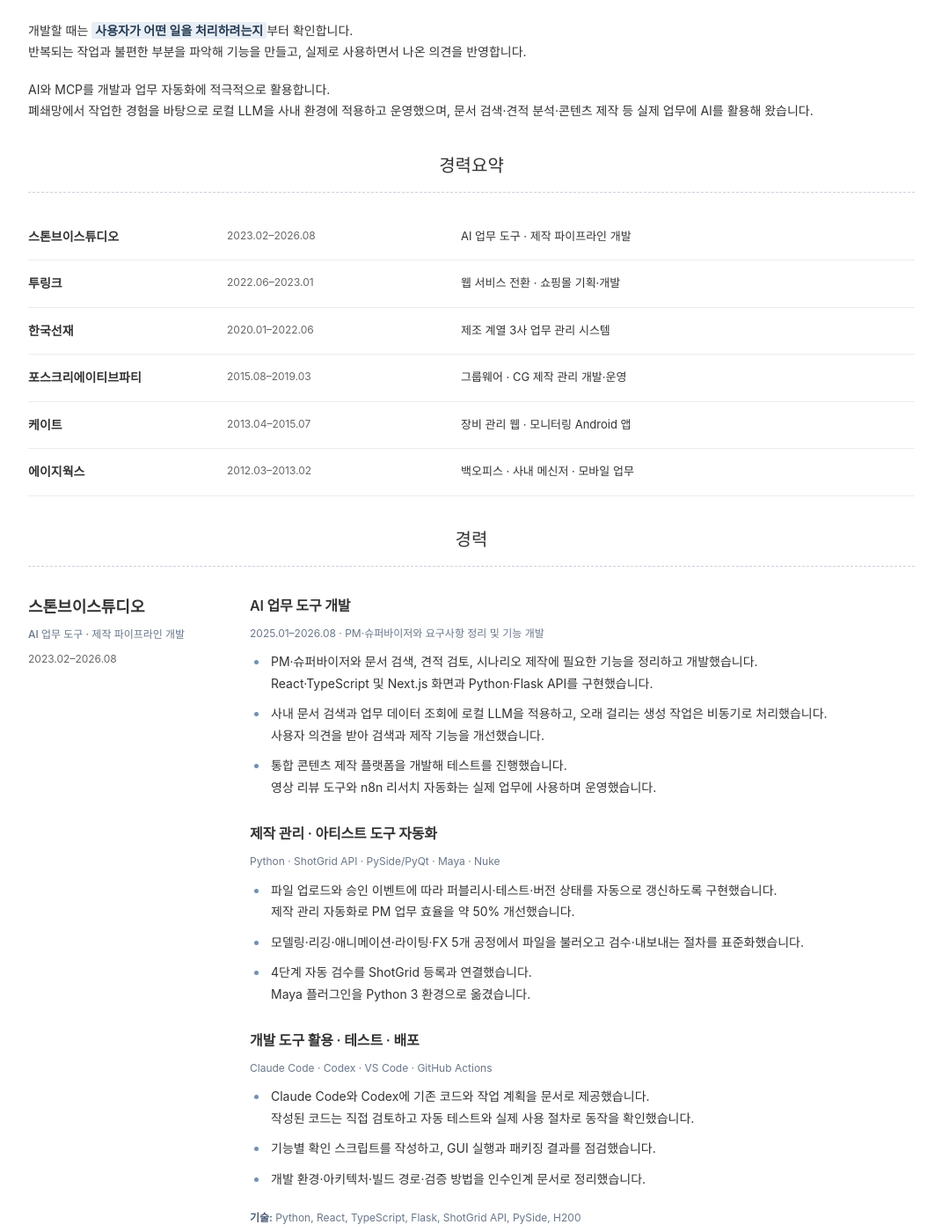
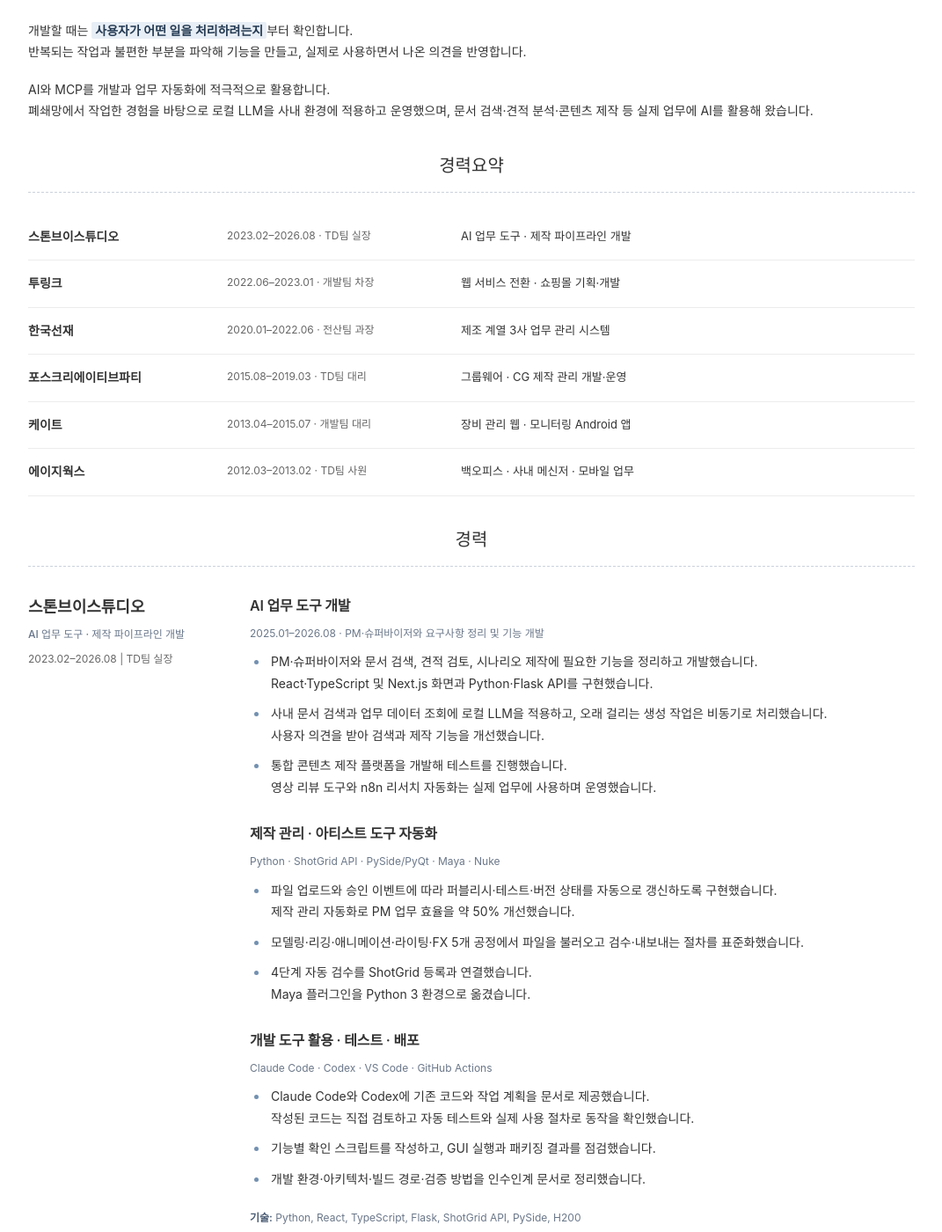
Before and after one commit to wodbow12/wodbow12.github.io, a Jekyll site: the page index.html, which Jekyll copies as it is, in a window 1280 px wide and 1400 px high, scrolled down 444 px. Shown: the whole window at 88% size, without its empty margins (104-1175 px from the left). Built offline with Jekyll 4.4.1, drawn with Linux system fonts in a browser that asks for light colours; some of the changed text lies outside the part shown.

Commit message:
Add confirmed teams and job titles to career summary and experience

```diff
--- a/index.html
+++ b/index.html
@@ -13,20 +13,20 @@
 <p><strong>웹 서비스와 사내 업무 시스템을 개발해 온 13년차 개발자입니다.</strong><br>제조업의 수주·발주·재고 관리부터 그룹웨어, 영상 제작 도구까지 여러 분야의 업무를 맡았습니다.<br>사용자에게 필요한 기능을 정리하고 데이터베이스, API, 화면을 설계해 개발·배포·운영까지 진행했습니다.</p>
 <p>최근에는 PM·슈퍼바이저와 함께 <mark>문서 검색과 견적 검토를 돕는 AI 도구</mark>와 시나리오·영상 제작 플랫폼을 개발했습니다.<br>사내 문서와 ShotGrid 데이터를 검색에 활용하고, 시나리오 분석 결과를 이미지·영상 생성으로 이어지도록 구현했습니다.<br>로컬 LLM 서버를 운영하면서 응답 지연과 오류를 개선했고, 뉴스와 지원사업을 수집해 공유하는 업무도 자동화했습니다.</p>
 <p>개발할 때는 <mark>사용자가 어떤 일을 처리하려는지</mark>부터 확인합니다.<br>반복되는 작업과 불편한 부분을 파악해 기능을 만들고, 실제로 사용하면서 나온 의견을 반영합니다.</p><p>AI와 MCP를 개발과 업무 자동화에 적극적으로 활용합니다.<br>폐쇄망에서 작업한 경험을 바탕으로 로컬 LLM을 사내 환경에 적용하고 운영했으며, 문서 검색·견적 분석·콘텐츠 제작 등 실제 업무에 AI를 활용해 왔습니다.</p></div></div></section>
-<section aria-labelledby="summary"><h2 class="section-title" id="summary">경력요약</h2><div class="summary-row"><strong>스톤브이스튜디오</strong><span>2023.02–2026.08</span><p>AI 업무 도구 · 제작 파이프라인 개발</p></div>
-<div class="summary-row"><strong>투링크</strong><span>2022.06–2023.01</span><p>웹 서비스 전환 · 쇼핑몰 기획·개발</p></div>
-<div class="summary-row"><strong>한국선재</strong><span>2020.01–2022.06</span><p>제조 계열 3사 업무 관리 시스템</p></div>
-<div class="summary-row"><strong>포스크리에이티브파티</strong><span>2015.08–2019.03</span><p>그룹웨어 · CG 제작 관리 개발·운영</p></div>
-<div class="summary-row"><strong>케이트</strong><span>2013.04–2015.07</span><p>장비 관리 웹 · 모니터링 Android 앱</p></div>
-<div class="summary-row"><strong>에이지웍스</strong><span>2012.03–2013.02</span><p>백오피스 · 사내 메신저 · 모바일 업무</p></div></section>
-<section aria-labelledby="experience"><h2 class="section-title" id="experience">경력</h2><div class="company"><aside><h3>스톤브이스튜디오</h3><p><strong>AI 업무 도구 · 제작 파이프라인 개발</strong></p><p class="period">2023.02–2026.08</p></aside><article><h4>AI 업무 도구 개발</h4><p class="meta">2025.01–2026.08 · PM·슈퍼바이저와 요구사항 정리 및 기능 개발</p><ul><li>PM·슈퍼바이저와 문서 검색, 견적 검토, 시나리오 제작에 필요한 기능을 정리하고 개발했습니다.<br>React·TypeScript 및 Next.js 화면과 Python·Flask API를 구현했습니다.</li><li>사내 문서 검색과 업무 데이터 조회에 로컬 LLM을 적용하고, 오래 걸리는 생성 작업은 비동기로 처리했습니다.<br>사용자 의견을 받아 검색과 제작 기능을 개선했습니다.</li><li>통합 콘텐츠 제작 플랫폼을 개발해 테스트를 진행했습니다.<br>영상 리뷰 도구와 n8n 리서치 자동화는 실제 업무에 사용하며 운영했습니다.</li></ul>
+<section aria-labelledby="summary"><h2 class="section-title" id="summary">경력요약</h2><div class="summary-row"><strong>스톤브이스튜디오</strong><span>2023.02–2026.08 · TD팀 실장</span><p>AI 업무 도구 · 제작 파이프라인 개발</p></div>
+<div class="summary-row"><strong>투링크</strong><span>2022.06–2023.01 · 개발팀 차장</span><p>웹 서비스 전환 · 쇼핑몰 기획·개발</p></div>
+<div class="summary-row"><strong>한국선재</strong><span>2020.01–2022.06 · 전산팀 과장</span><p>제조 계열 3사 업무 관리 시스템</p></div>
+<div class="summary-row"><strong>포스크리에이티브파티</strong><span>2015.08–2019.03 · TD팀 대리</span><p>그룹웨어 · CG 제작 관리 개발·운영</p></div>
+<div class="summary-row"><strong>케이트</strong><span>2013.04–2015.07 · 개발팀 대리</span><p>장비 관리 웹 · 모니터링 Android 앱</p></div>
+<div class="summary-row"><strong>에이지웍스</strong><span>2012.03–2013.02 · TD팀 사원</span><p>백오피스 · 사내 메신저 · 모바일 업무</p></div></section>
+<section aria-labelledby="experience"><h2 class="section-title" id="experience">경력</h2><div class="company"><aside><h3>스톤브이스튜디오</h3><p><strong>AI 업무 도구 · 제작 파이프라인 개발</strong></p><p class="period">2023.02–2026.08 | TD팀 실장</p></aside><article><h4>AI 업무 도구 개발</h4><p class="meta">2025.01–2026.08 · PM·슈퍼바이저와 요구사항 정리 및 기능 개발</p><ul><li>PM·슈퍼바이저와 문서 검색, 견적 검토, 시나리오 제작에 필요한 기능을 정리하고 개발했습니다.<br>React·TypeScript 및 Next.js 화면과 Python·Flask API를 구현했습니다.</li><li>사내 문서 검색과 업무 데이터 조회에 로컬 LLM을 적용하고, 오래 걸리는 생성 작업은 비동기로 처리했습니다.<br>사용자 의견을 받아 검색과 제작 기능을 개선했습니다.</li><li>통합 콘텐츠 제작 플랫폼을 개발해 테스트를 진행했습니다.<br>영상 리뷰 도구와 n8n 리서치 자동화는 실제 업무에 사용하며 운영했습니다.</li></ul>
 <h4>제작 관리 · 아티스트 도구 자동화</h4><p class="meta">Python · ShotGrid API · PySide/PyQt · Maya · Nuke</p><ul><li>파일 업로드와 승인 이벤트에 따라 퍼블리시·테스트·버전 상태를 자동으로 갱신하도록 구현했습니다.<br>제작 관리 자동화로 PM 업무 효율을 약 50% 개선했습니다.</li><li>모델링·리깅·애니메이션·라이팅·FX 5개 공정에서 파일을 불러오고 검수·내보내는 절차를 표준화했습니다.</li><li>4단계 자동 검수를 ShotGrid 등록과 연결했습니다.<br>Maya 플러그인을 Python 3 환경으로 옮겼습니다.</li></ul>
 <h4>개발 도구 활용 · 테스트 · 배포</h4><p class="meta">Claude Code · Codex · VS Code · GitHub Actions</p><ul><li>Claude Code와 Codex에 기존 코드와 작업 계획을 문서로 제공했습니다.<br>작성된 코드는 직접 검토하고 자동 테스트와 실제 사용 절차로 동작을 확인했습니다.</li><li>기능별 확인 스크립트를 작성하고, GUI 실행과 패키징 결과를 점검했습니다.</li><li>개발 환경·아키텍처·빌드 경로·검증 방법을 인수인계 문서로 정리했습니다.</li></ul><p class="meta"><strong>기술:</strong> Python, React, TypeScript, Flask, ShotGrid API, PySide, H200</p></article></div>
-<div class="company"><aside><h3>투링크</h3><p><strong>웹 서비스 전환 · 쇼핑몰 기획·개발</strong></p><p class="period">2022.06–2023.01</p></aside><article><h4>서비스 전환 · 쇼핑몰 전체 개발</h4><p class="meta">기획 · 설계 · 구현 · 배포</p><ul><li>vo.la의 PHP 기반 프런트엔드를 React로 전환했습니다.</li><li>일산농협 쇼핑몰·웹사이트를 기획하고 상품·주문·회원·결제·관리자 기능을 설계해 개발·배포했습니다.</li><li>모바일에서도 사용할 수 있는 반응형 화면을 만들고 AWS 인프라와 로드밸런싱을 구성했습니다.</li></ul><p class="meta"><strong>기술:</strong> PHP, React, MySQL, AWS ALB·EC2·RDS·S3</p></article></div>
-<div class="company"><aside><h3>한국선재</h3><p><strong>제조 계열 3사 업무 관리 시스템</strong></p><p class="period">2020.01–2022.06</p></aside><article><h4>법인별 제조 업무 시스템 개발·운영</h4><p class="meta">한국선재 · 한선엔지니어링 · 기성금속</p><ul><li>각 법인의 수주·발주·재고·입고·출고 관리 시스템을 개발하고 운영했습니다.</li><li>RealGrid로 업무 문서와 보고서를 생성하는 기능을 만들었습니다.<br>현장에서 Android 기기로 바코드·QR을 검색해 데이터를 조회할 수 있도록 했습니다.</li><li>SVN으로 소스를 관리하고 AWS EC2 환경에 Jenkins 자동 배포를 구성했습니다.</li></ul><p class="meta"><strong>기술:</strong> React, Node.js, MSSQL, RealGrid, Android, AWS EC2, Jenkins, SVN</p></article></div>
-<div class="company"><aside><h3>포스크리에이티브파티</h3><p><strong>그룹웨어 · CG 제작 관리 개발·운영</strong></p><p class="period">2015.08–2019.03</p></aside><article><h4>경영지원 · CG 제작 데이터 시스템</h4><p class="meta">기획 · 개발 · 운영 · 외부 데이터 연동</p><ul><li>인트라넷에 전자결재·인사관리·예약·경영지원 기능을 구현했습니다.</li><li>세콤 입·출입 데이터를 사내 DB에 반영하는 트리거를 구성하고 근태 관리 기능을 구현했습니다.</li><li>CG 제작 데이터와 작업자 배정·진행 상태·일정을 관리하는 시스템을 개발했습니다.</li><li>ShotGrid 데이터를 사내 시스템에 연동하고 제작용 영상 변환을 자동화했습니다.</li></ul><p class="meta"><strong>기술:</strong> PHP, Python, MySQL, REST API, ShotGrid API</p></article></div>
-<div class="company"><aside><h3>케이트</h3><p><strong>장비 관리 웹 · 모니터링 Android 앱</strong></p><p class="period">2013.04–2015.07</p></aside><article><h4>대학 장비 관리 · 무인 비행체 모니터링</h4><p class="meta">웹 시스템 개발·유지보수 · 모바일 기능 구현</p><ul><li>한국해양대학교·부산대학교의 장비 관리 웹 시스템을 개발하고 유지보수했습니다.</li><li>정부 과제인 무인 비행체 모니터링 Android 앱에 소켓 통신과 영상 송출 기능을 구현했습니다.</li></ul><p class="meta"><strong>기술:</strong> ASP.NET 4, MSSQL, Windows Server, Android</p></article></div>
-<div class="company"><aside><h3>에이지웍스</h3><p><strong>백오피스 · 사내 메신저 · 모바일 업무</strong></p><p class="period">2012.03–2013.02</p></aside><article><h4>사내 업무 시스템 · 커뮤니케이션</h4><p class="meta">웹 개발·유지보수 · 서버 구축·연동</p><ul><li>백오피스와 웹 서비스를 개발하고 유지보수했습니다.</li><li>Openfire·Spark로 사내 메신저 서버를 구축하고 연동했습니다.</li><li>jQuery Mobile로 그룹웨어의 모바일 기능을 개발했습니다.</li></ul><p class="meta"><strong>기술:</strong> Openfire, Spark, jQuery Mobile</p></article></div></section>
+<div class="company"><aside><h3>투링크</h3><p><strong>웹 서비스 전환 · 쇼핑몰 기획·개발</strong></p><p class="period">2022.06–2023.01 | 개발팀 차장</p></aside><article><h4>서비스 전환 · 쇼핑몰 전체 개발</h4><p class="meta">기획 · 설계 · 구현 · 배포</p><ul><li>vo.la의 PHP 기반 프런트엔드를 React로 전환했습니다.</li><li>일산농협 쇼핑몰·웹사이트를 기획하고 상품·주문·회원·결제·관리자 기능을 설계해 개발·배포했습니다.</li><li>모바일에서도 사용할 수 있는 반응형 화면을 만들고 AWS 인프라와 로드밸런싱을 구성했습니다.</li></ul><p class="meta"><strong>기술:</strong> PHP, React, MySQL, AWS ALB·EC2·RDS·S3</p></article></div>
+<div class="company"><aside><h3>한국선재</h3><p><strong>제조 계열 3사 업무 관리 시스템</strong></p><p class="period">2020.01–2022.06 | 전산팀 과장</p></aside><article><h4>법인별 제조 업무 시스템 개발·운영</h4><p class="meta">한국선재 · 한선엔지니어링 · 기성금속</p><ul><li>각 법인의 수주·발주·재고·입고·출고 관리 시스템을 개발하고 운영했습니다.</li><li>RealGrid로 업무 문서와 보고서를 생성하는 기능을 만들었습니다.<br>현장에서 Android 기기로 바코드·QR을 검색해 데이터를 조회할 수 있도록 했습니다.</li><li>SVN으로 소스를 관리하고 AWS EC2 환경에 Jenkins 자동 배포를 구성했습니다.</li></ul><p class="meta"><strong>기술:</strong> React, Node.js, MSSQL, RealGrid, Android, AWS EC2, Jenkins, SVN</p></article></div>
+<div class="company"><aside><h3>포스크리에이티브파티</h3><p><strong>그룹웨어 · CG 제작 관리 개발·운영</strong></p><p class="period">2015.08–2019.03 | TD팀 대리</p></aside><article><h4>경영지원 · CG 제작 데이터 시스템</h4><p class="meta">기획 · 개발 · 운영 · 외부 데이터 연동</p><ul><li>인트라넷에 전자결재·인사관리·예약·경영지원 기능을 구현했습니다.</li><li>세콤 입·출입 데이터를 사내 DB에 반영하는 트리거를 구성하고 근태 관리 기능을 구현했습니다.</li><li>CG 제작 데이터와 작업자 배정·진행 상태·일정을 관리하는 시스템을 개발했습니다.</li><li>ShotGrid 데이터를 사내 시스템에 연동하고 제작용 영상 변환을 자동화했습니다.</li></ul><p class="meta"><strong>기술:</strong> PHP, Python, MySQL, REST API, ShotGrid API</p></article></div>
+<div class="company"><aside><h3>케이트</h3><p><strong>장비 관리 웹 · 모니터링 Android 앱</strong></p><p class="period">2013.04–2015.07 | 개발팀 대리</p></aside><article><h4>대학 장비 관리 · 무인 비행체 모니터링</h4><p class="meta">웹 시스템 개발·유지보수 · 모바일 기능 구현</p><ul><li>한국해양대학교·부산대학교의 장비 관리 웹 시스템을 개발하고 유지보수했습니다.</li><li>정부 과제인 무인 비행체 모니터링 Android 앱에 소켓 통신과 영상 송출 기능을 구현했습니다.</li></ul><p class="meta"><strong>기술:</strong> ASP.NET 4, MSSQL, Windows Server, Android</p></article></div>
+<div class="company"><aside><h3>에이지웍스</h3><p><strong>백오피스 · 사내 메신저 · 모바일 업무</strong></p><p class="period">2012.03–2013.02 | TD팀 사원</p></aside><article><h4>사내 업무 시스템 · 커뮤니케이션</h4><p class="meta">웹 개발·유지보수 · 서버 구축·연동</p><ul><li>백오피스와 웹 서비스를 개발하고 유지보수했습니다.</li><li>Openfire·Spark로 사내 메신저 서버를 구축하고 연동했습니다.</li><li>jQuery Mobile로 그룹웨어의 모바일 기능을 개발했습니다.</li></ul><p class="meta"><strong>기술:</strong> Openfire, Spark, jQuery Mobile</p></article></div></section>
 <section aria-labelledby="projects"><h2 class="section-title" id="projects">프로젝트</h2><div class="project"><aside><h3>문서·견적 분석 AI 어시스턴트</h3><span class="status">PM·슈퍼바이저와 개발</span></aside><article><p class="meta"><strong>담당:</strong> 업무 분석 · 풀스택 개발 · RAG · 도구 연동<br><strong>주요 기술:</strong> Python, Flask, React, TypeScript, Milvus, Cross Encoder, ShotGrid API</p><ul><li>사용자 요청을 키워드와 LLM으로 분석해 15개 유형으로 분류했습니다.<br>요청에 따라 문서 처리·검색·견적 검토·프로젝트 현황 조회 기능을 실행하도록 구현했습니다.</li><li>PDF·Excel·Word·PowerPoint에서 내용을 추출해 검색에 적합한 단위로 나누고 임베딩했습니다.<br>페이지·시트명·문서 ID·파일명·청크 순번을 저장해 답변의 출처를 확인할 수 있도록 했습니다.</li><li>일반 문서·장면 견적·에셋 견적을 별도 컬렉션으로 관리했습니다.<br>코사인 유사도로 검색 결과를 걸러내고 Cross Encoder로 다시 정렬했습니다.<br>재정렬에 실패하면 유사도 순으로 결과를 반환했습니다.</li><li>임베딩 모델을 교체할 때 사용할 재색인 도구를 만들었습니다.<br>벡터 차원이 달라지면 기존 데이터를 백업하고 컬렉션을 다시 생성해 저장하도록 구현했습니다.</li><li>장면 해석은 LLM이, 공수·금액 계산은 Python이 처리하도록 구현했습니다.<br>사용자가 산출 근거를 확인하고 수치를 수정한 뒤 Excel 견적서로 내보낼 수 있도록 했습니다.</li><li>6종 업무 조회 도구의 결과와 출처를 답변에 포함하고, 업무 단계에 맞는 도구만 실행하도록 제한했습니다.<br>문서 업로드·대화 이력 관리와 SSE 기반 실시간 답변을 구현했습니다.</li></ul></article></div>
 <div class="project"><aside><h3>시나리오·영상 제작 지원 플랫폼</h3><span class="status">PM·슈퍼바이저와 개발</span></aside><article><p class="meta"><strong>담당:</strong> 제작 흐름 설계 · 비동기 처리 · 생성 서버 연동<br><strong>주요 기술:</strong> Next.js, Flask, SQLAlchemy, vLLM, LM Studio, ComfyUI, Celery, Redis, FFmpeg</p><ul><li>시나리오 업로드와 장면 분해, 샷 분석·VFX 견적을 구현했습니다.<br>분석 결과로 캐릭터·컨셉 이미지와 영상을 생성하고 트레일러를 편집·출력할 수 있도록 했습니다.</li><li>Celery·Redis로 이미지·영상 생성 작업을 비동기로 처리하고 여러 ComfyUI 서버에 작업을 나눠 배정했습니다.<br>추론 결과를 생성 서버에 전달하도록 연동했습니다.</li><li>작업에 실패한 서버는 배정 대상에서 잠시 제외했습니다.<br>장면 식별자를 검사해 다시 요청하거나 규칙에 따라 대체 처리하고, 연속 실패 시 LLM 호출을 차단했습니다.</li><li>2026년 7월 사내 GPU와 생성 서버를 함께 테스트했습니다.<br>실제 PDF에서 61개 장면을 분석하고 이미지 72장·영상 18개·60초 트레일러가 출력되는 것을 확인했습니다.</li><li>3회 반복 테스트 결과와 모델 전환 이력을 기록했습니다.<br>자동으로 확인할 항목과 사용자가 직접 확인할 항목을 나눠 정리했습니다.</li></ul></article></div>
 <div class="project"><aside><h3>통합 콘텐츠 제작 플랫폼</h3><span class="status">개발 후 테스트 진행</span></aside><article><p class="meta"><strong>담당:</strong> 데스크톱·API 개발 · 데이터 이관 · 사용량·배포 관리<br><strong>주요 기술:</strong> React, TypeScript, Electron, Fastify, SQLite, Firestore, GitHub Actions</p><ul><li>기획부터 시나리오·스토리보드 작성, 이미지·영상 생성, 편집·QA·내보내기까지 이어지는 기능을 구현했습니다.</li><li>Claude·OpenAI·Gemini API로 초안 작성·병렬 검토·수정 기능을 구현했습니다.<br>사용자가 생성 결과를 선택하고 버전별로 관리할 수 있도록 했습니다.</li><li>Electron 클라이언트와 Fastify API를 연동했습니다.<br>계정·문서 상태·조직·사용량 데이터를 SQLite에서 Firestore로 옮기고, 백업과 이관 전후 비교 기능을 구현했습니다.</li><li>모델별 토큰·이미지·영상 사용량을 수집하고 단가표를 적용해 예상 비용을 계산했습니다.</li><li>Windows 빌드와 태그 기반 릴리스를 자동화하고 앱 내 업데이트를 구현했습니다.<br>업데이트와 데이터 복원 과정에서 발생한 오류를 개선했습니다.</li></ul></article></div>
```
